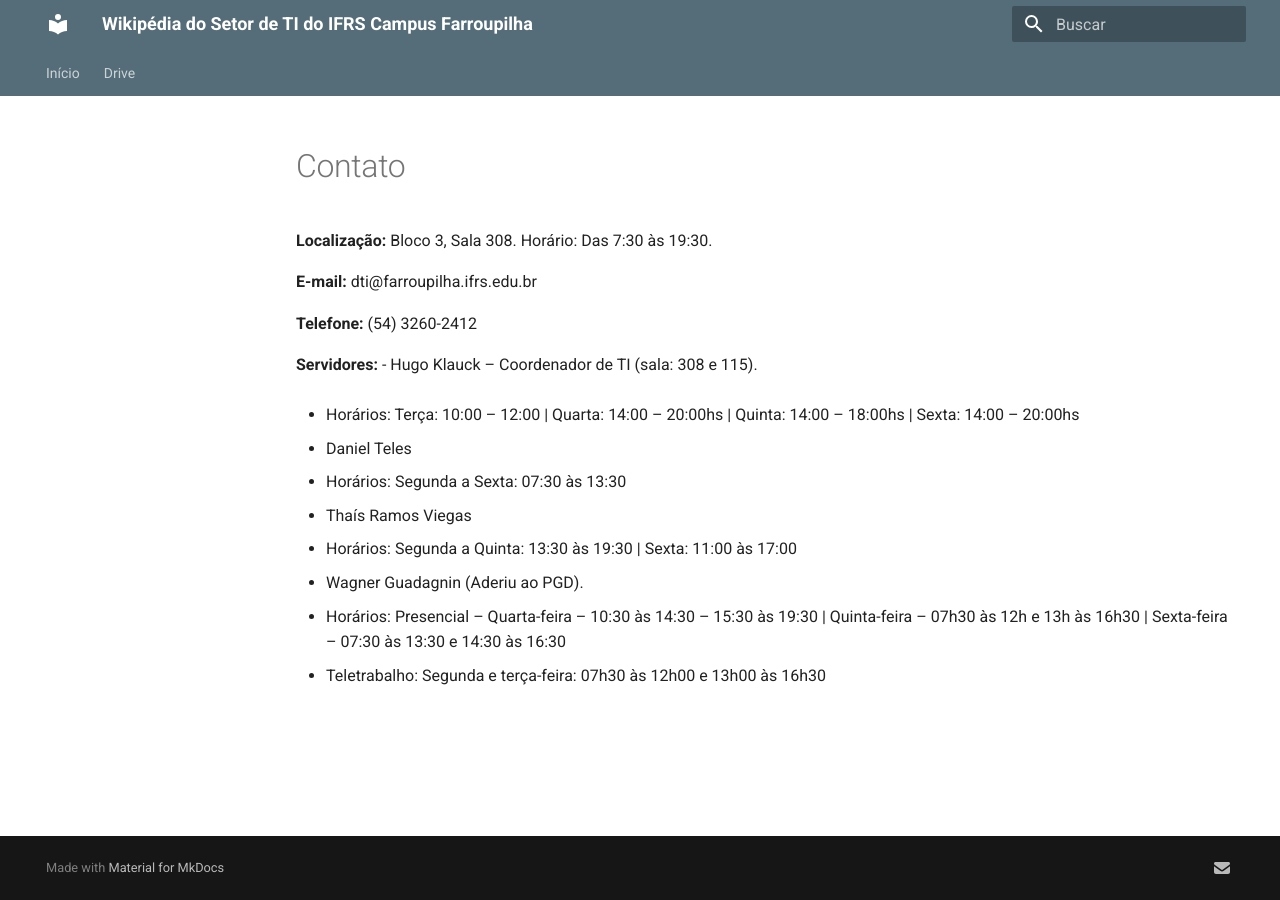
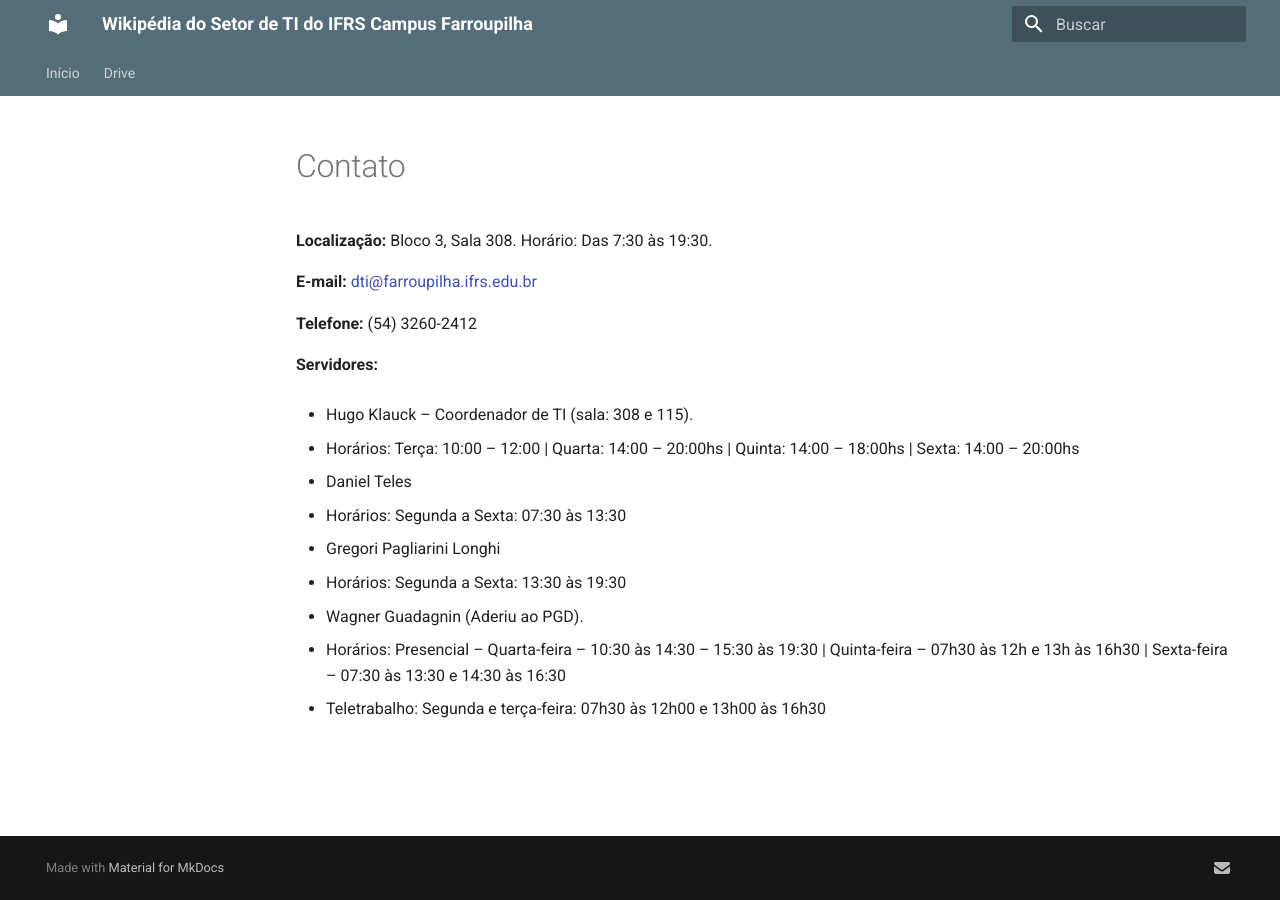
Before and after one commit to wikiti-farroupilha/wikipedia, an MkDocs documentation site: the page built from docs/contato.md, in a window 1280 px wide. Built offline with MkDocs 1.6.1 and Material for MkDocs 9.7.7, drawn with Linux system fonts in a browser that asks for light colours.

Commit message:
Alteração nos horários

```diff
--- a/docs/contato.md
+++ b/docs/contato.md
@@ -1,26 +1,21 @@
 **Localização:** Bloco 3, Sala 308. Horário: Das 7:30 às 19:30.
 
-**E-mail:** dti@farroupilha.ifrs.edu.br
+**E-mail:** <dti@farroupilha.ifrs.edu.br>
 
 **Telefone:** (54) 3260-2412
 
 **Servidores:**
+
 - Hugo Klauck – Coordenador de TI (sala: 308 e 115).
 
   - Horários: Terça: 10:00 – 12:00 | Quarta: 14:00 – 20:00hs | Quinta: 14:00 – 18:00hs | Sexta: 14:00 – 20:00hs
-
-
 - Daniel Teles
 
   - Horários: Segunda a Sexta: 07:30 às 13:30
+- Gregori Pagliarini Longhi
 
-
-- Thaís Ramos Viegas
-
-  - Horários: Segunda a Quinta: 13:30 às 19:30 | Sexta: 11:00 às 17:00
-
+  - Horários: Segunda a Sexta: 13:30 às 19:30
 - Wagner Guadagnin (Aderiu ao PGD).
 
   - Horários: Presencial – Quarta-feira – 10:30 às 14:30 – 15:30 às 19:30 | Quinta-feira – 07h30 às 12h e 13h às 16h30 | Sexta-feira – 07:30 às 13:30 e 14:30 às 16:30
-
   - Teletrabalho: Segunda e terça-feira: 07h30 às 12h00 e 13h00 às 16h30
```
